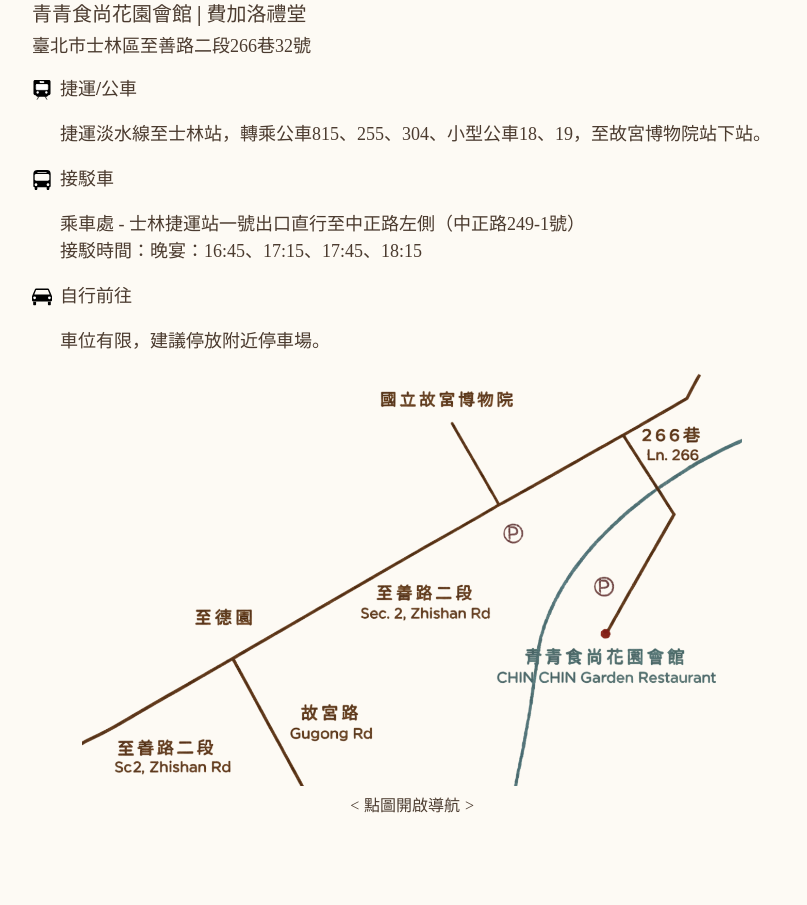
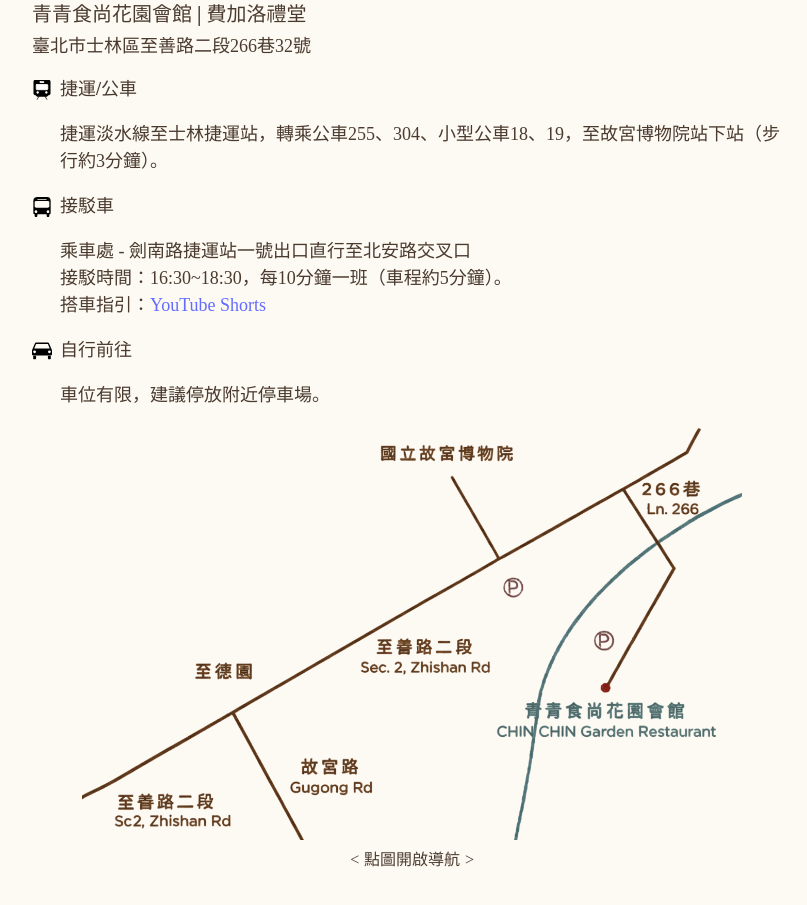
Before and after one commit to tai34tw/wedding, a React (Vite) app: page / in a window 1280 px wide. Shown: the part 1000-1905 px from the top of the page, without its empty margins (228-1035 px from the left). Built offline with nearby package versions, Linux system fonts and the light colour scheme.

Commit message:
Update shuttle information

```diff
--- a/src/components/MapSection.jsx
+++ b/src/components/MapSection.jsx
@@ -17,13 +17,27 @@
           <TransportInfo
             icon={subwayIcon}
             title="捷運/公車"
-            content="捷運淡水線至士林站，轉乘公車815、255、304、小型公車18、19，至故宮博物院站下站。"
+            content="捷運淡水線至士林捷運站，轉乘公車255、304、小型公車18、19，至故宮博物院站下站（步行約3分鐘）。"
           />
           <TransportInfo
             icon={shuttleIcon}
             title="接駁車"
-            content="乘車處 - 士林捷運站一號出口直行至中正路左側（中正路249-1號）
-接駁時間：晚宴：16:45、17:15、17:45、18:15"
+            content={
+              <>
+                乘車處 - 劍南路捷運站一號出口直行至北安路交叉口
+                <br />
+                接駁時間：16:30~18:30，每10分鐘一班（車程約5分鐘）。
+                <br />
+                搭車指引：
+                <a
+                  href="https://youtube.com/shorts/wDz2kf8dk08?si=vPbVUMQma4Yzt3ch"
+                  target="_blank"
+                  rel="noopener noreferrer"
+                >
+                  YouTube Shorts
+                </a>
+              </>
+            }
           />
           <TransportInfo
             icon={carIcon}
```
